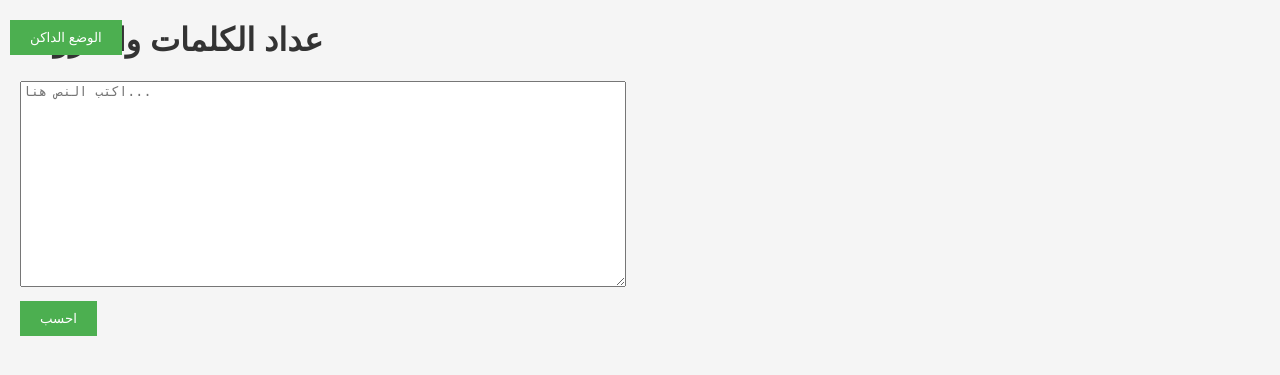
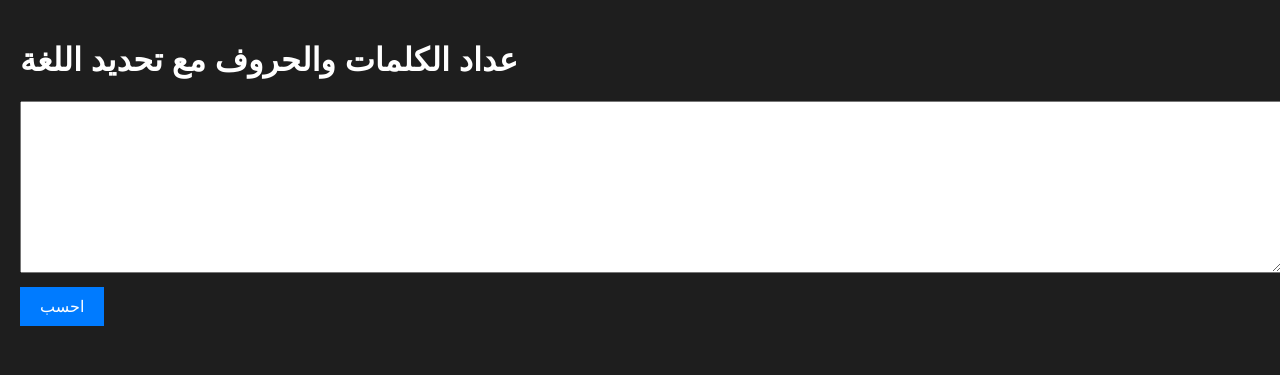
Before and after one commit to ahmadremaw/word-counter-fixed, a Flask app: page / in a window 1280 px wide. Shown: the top 375 px of the page. Run offline with Flask 3, Linux system fonts and the light colour scheme.

Commit message:
Update index.html

```diff
--- a/templates/index.html
+++ b/templates/index.html
@@ -3,68 +3,57 @@
 <head>
     <meta charset="UTF-8">
     <title>عداد الكلمات</title>
-    <meta name="viewport" content="width=device-width, initial-scale=1.0">
+    <meta name="viewport" content="width=device-width, initial-scale=1">
     <style>
         body {
-            font-family: 'Arial', sans-serif;
-            margin: 20px;
-            padding: 0;
-            background-color: #f5f5f5;
-            color: #333;
-            transition: 0.3s;
+            font-family: sans-serif;
+            background: #1e1e1e;
+            color: #fff;
+            padding: 20px;
+            margin: 0;
         }
-
-        .dark-mode {
-            background-color: #121212;
-            color: #fff;
-        }
-
         textarea {
             width: 100%;
-            max-width: 600px;
-            height: 200px;
+            height: 150px;
+            font-size: 16px;
+            padding: 10px;
         }
-
         button {
             padding: 10px 20px;
             margin-top: 10px;
-            background-color: #4CAF50;
+            font-size: 16px;
+            background-color: #007bff;
             color: white;
             border: none;
             cursor: pointer;
         }
-
-        .toggle {
-            position: absolute;
-            top: 10px;
-            left: 10px;
+        button:hover {
+            background-color: #0056b3;
         }
-
-        @media (max-width: 600px) {
-            textarea {
-                width: 100%;
-            }
+        .result {
+            margin-top: 20px;
+        }
+        .misspelled {
+            color: #ff4d4d;
         }
     </style>
 </head>
 <body>
-    <button class="toggle" onclick="toggleDarkMode()">الوضع الداكن</button>
-    <h1>عداد الكلمات والحروف</h1>
+    <h1>عداد الكلمات والحروف مع تحديد اللغة</h1>
     <form method="post">
-        <textarea name="text" placeholder="اكتب النص هنا...">{{ text }}</textarea><br>
+        <textarea name="text">{{ text }}</textarea><br>
         <button type="submit">احسب</button>
     </form>
 
     {% if word_count is not none %}
-        <h2>عدد الكلمات: {{ word_count }}</h2>
-        <h2>عدد الحروف (بدون الفراغات): {{ char_count }}</h2>
-        <h2>اللغة المتوقعة: {{ language }}</h2>
+    <div class="result">
+        <p>عدد الكلمات: {{ word_count }}</p>
+        <p>عدد الأحرف (بدون فراغات): {{ char_count }}</p>
+        <p>اللغة المتوقعة: {{ language }}</p>
+        {% if misspelled %}
+            <p class="misspelled">كلمات غير صحيحة (إنجليزية): {{ misspelled|join(', ') }}</p>
+        {% endif %}
+    </div>
     {% endif %}
-
-    <script>
-        function toggleDarkMode() {
-            document.body.classList.toggle("dark-mode");
-        }
-    </script>
 </body>
 </html>
```
